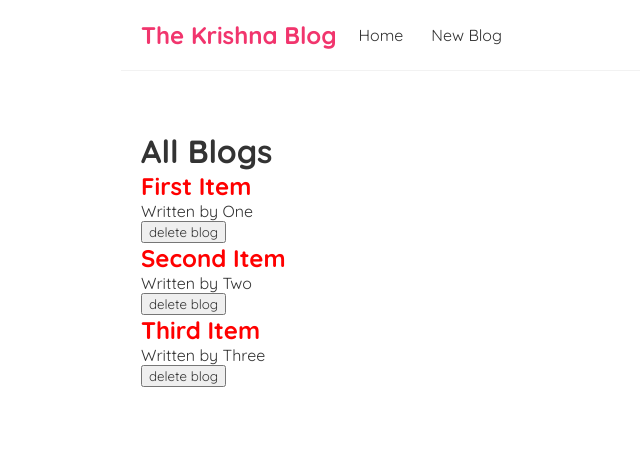
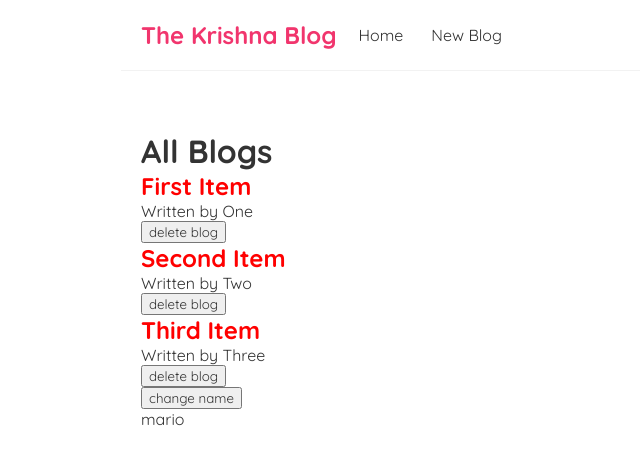
Before and after one commit to NaranSapkota/narayan-blog, a React (Create React App) app: page / in a window 1280 px wide. Shown: the top 464 px of the page, without its empty margins (199-839 px from the left). Built offline with nearby package versions, Linux system fonts and the light colour scheme.

Commit message:
use of Effect Dependency

```diff
--- a/src/Home.js
+++ b/src/Home.js
@@ -27,17 +27,22 @@
         ]
     );
 
+
+ const [name, setName]=useState('mario');
     const handleDelete=(id)=>{
       const newBlogs=blogs.filter(blog=> blog.id != id);
       setBlog(newBlogs);
     }
+
 useEffect(()=>{
   console.log('use effect ran');
-  console.log(blogs);
-});
+  console.log(name);
+},[name]);
     return (
         <div className="home">
          <BlogList blogs={blogs} title="All Blogs" handleDelete={handleDelete} />
+         <button onClick={()=> setName('luigi')}>change name</button>
+         <p>{name}</p>
 
          {/* <BlogList blogs={blogs.filter((blog)=> blog.author==="Three")} title={'Author Three Blog'}/> */}
 
```
